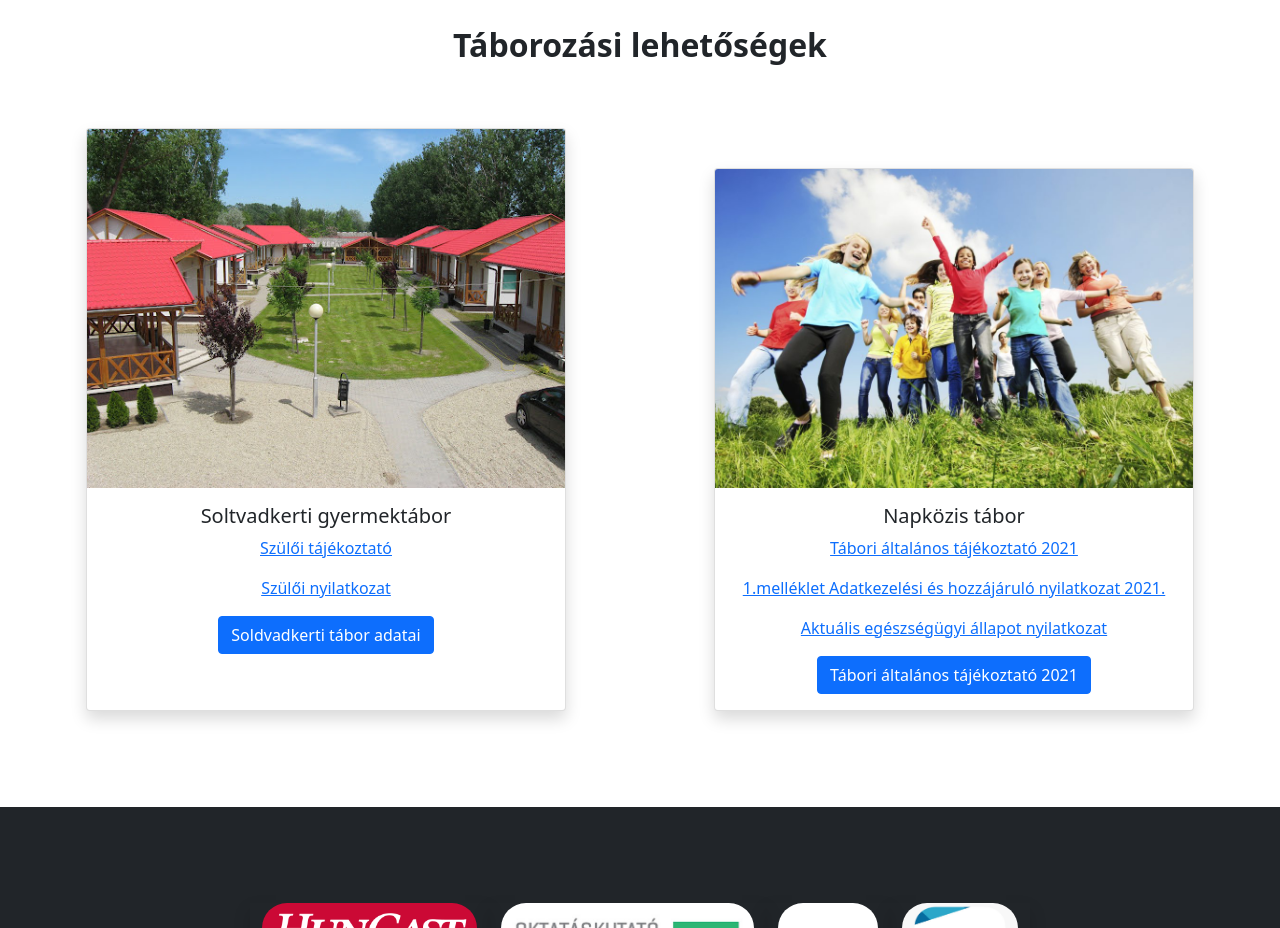
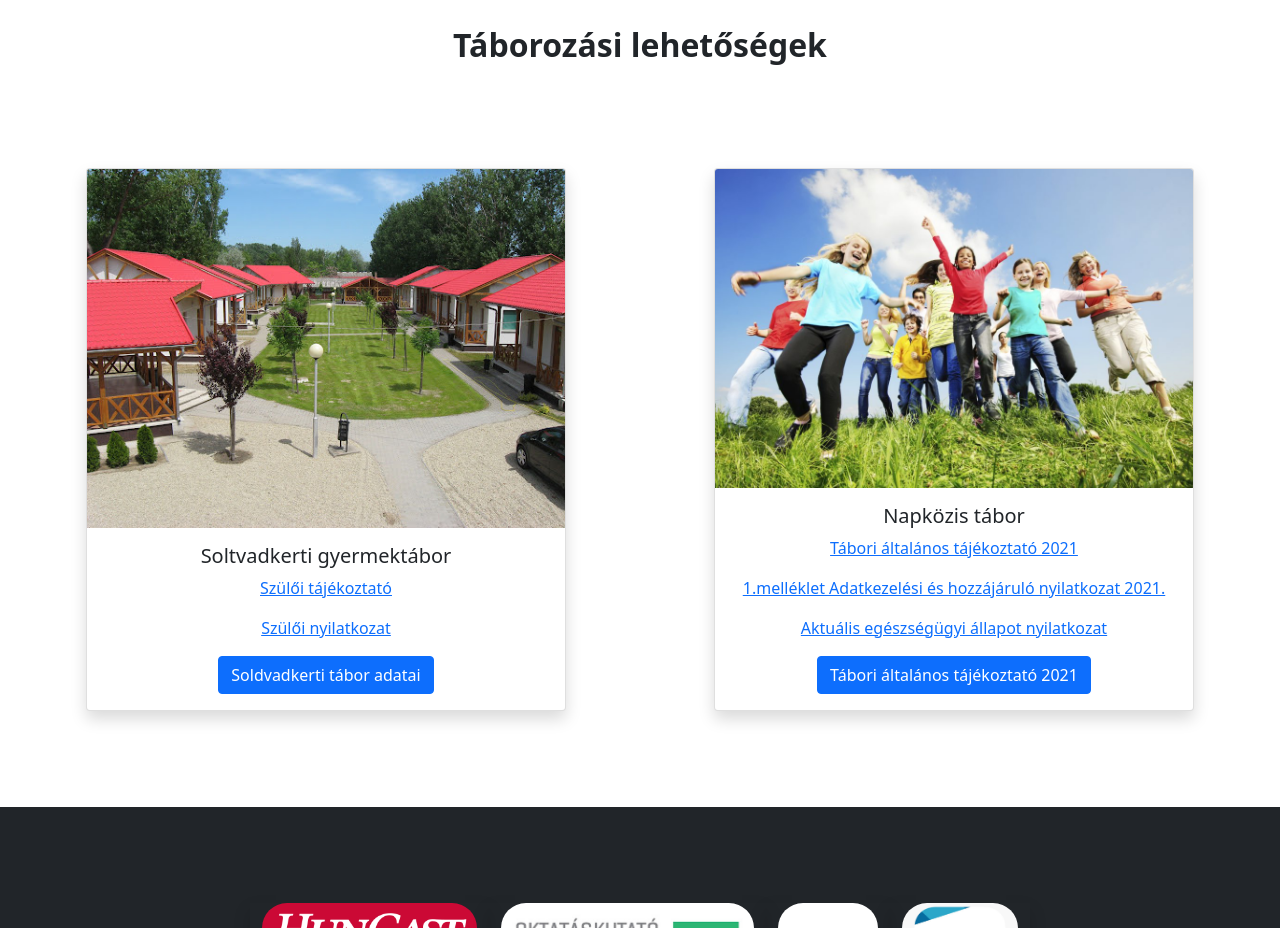
Before and after one commit to bhunor97/Bootstrap_Sandbox, a plain HTML site: page BS_practice_5/index.html in a window 1280 px wide. Shown: the part 2420-3348 px from the top of the page. Drawn offline with nearby package versions, Linux system fonts and the light colour scheme.

Commit message:
card-margin fix

```diff
--- a/BS_practice_5/index.html
+++ b/BS_practice_5/index.html
@@ -432,7 +432,7 @@
       "
     >
       <!-- Soltvadkert -->
-      <div class="card shadow mt-2 mb-5">
+      <div class="card shadow mt-5 mb-5">
         <img
           src="../BS_practice_5/pics/soltvad_1.jpg"
           class="card-img-top"
```
